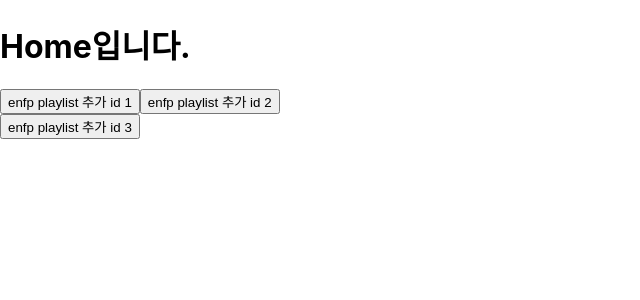
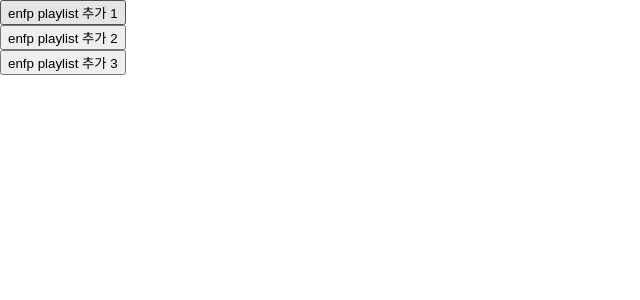
Before and after one commit to MGCWingcombo/Playlist_Client, a React (Create React App) app: page / in a window 1280 px wide. Shown: the top 300 px of the page, without its empty margins (0-640 px from the left). Built offline with nearby package versions, Linux system fonts and the light colour scheme.

Commit message:
컴포넌트로 props받은후 그 props에 따라 다른 결과값 받아오기

```diff
--- a/src/App.js
+++ b/src/App.js
@@ -5,13 +5,14 @@ import Home from "./Pages/Home";
 import "./App.css";
 import Addlist from "./Pages/Addlist/Addlist";
 import Endmbti from "./Pages/Endmbti/Endmbti";
+import MBTI_btn from "./Components/Func/MBTI_btn";
 
 function App() {
   return (
     <div>
       <BrowserRouter>
         <Routes>
-          <Route path="/*" element={<Home />} />
+          <Route path="/*" element={<MBTI_btn />} />
           <Route path="Addmbti" element={<Addlist />} />
           <Route path="mbti-test" element={<MbtiTest />} />
           <Route path="Addmbti/Endmbti" element={<Endmbti />} />
--- /dev/null
+++ b/src/Components/Func/MBTI_btn.js
@@ -0,0 +1,14 @@
+import React from "react";
+import Home from "../../Pages/Home";
+
+const MBTI_btn = () => {
+  return (
+    <div>
+      <Home id={1} />
+      <Home id={2} />
+      <Home id={3} />
+    </div>
+  );
+};
+
+export default MBTI_btn;
--- a/src/Pages/Home.js
+++ b/src/Pages/Home.js
@@ -1,37 +1,16 @@
 import React from "react";
-import { Link } from "react-router-dom";
-// import Addlist from "./Addlist/Addlist";
 import { useNavigate } from "react-router-dom";
 
-const Home = () => {
+const Home = ({ id }) => {
   const navigate = useNavigate();
 
   function navigateClick() {
-    navigate("/Addmbti", { state: { id: 1 } });
-  }
-  function navigateClick2() {
-    navigate("/Addmbti", { state: { id: 2 } });
-  }
-  function navigateClick3() {
-    navigate("/Addmbti", { state: { id: 3 } });
-  }
-  function onAir() {
-    console.log("hi");
+    navigate("/Addmbti", { state: { id: id } });
   }
 
   return (
     <div>
-      <h1 onClick={onAir}>Home입니다.</h1>
-
-      <button onClick={navigateClick}>
-        <div>enfp playlist 추가 id 1</div>
-      </button>
-      <button onClick={navigateClick2}>
-        <div>enfp playlist 추가 id 2</div>
-      </button>
-      <div onClick={navigateClick3}>
-        <button>enfp playlist 추가 id 3</button>
-      </div>
+      <button onClick={navigateClick}>enfp playlist 추가 {id}</button>
     </div>
   );
 };
```
